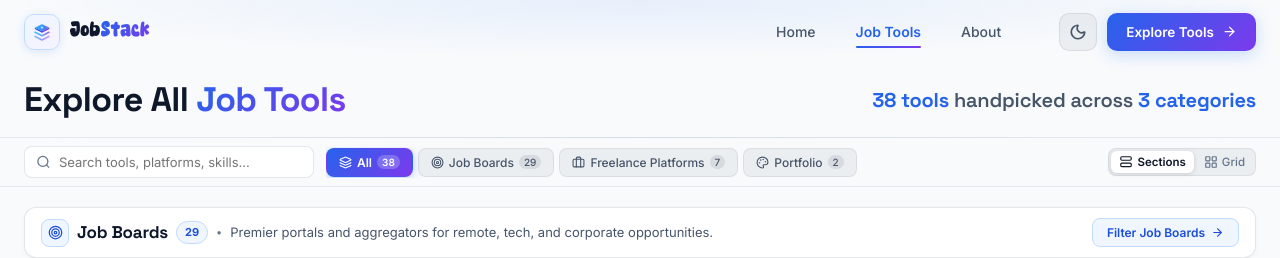
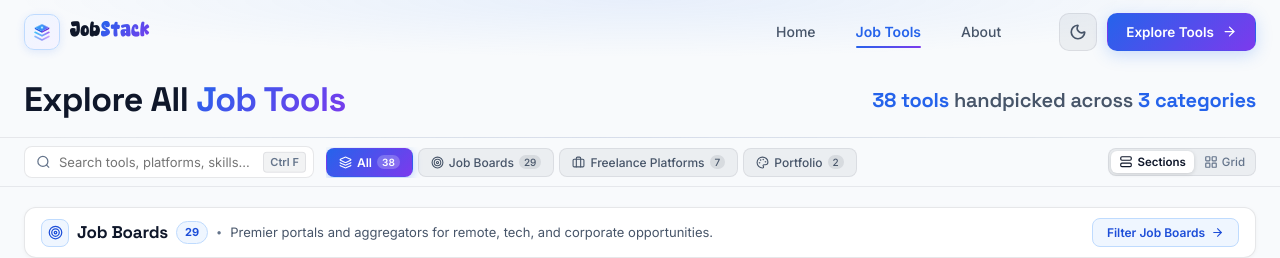
Before and after one commit to RenishBhuva07/JobStack, a React (Vite) app: page / in a window 1280 px wide. Both pictures are taken after a click on the button "Job Tools". Shown: the top 258 px of the page. Built offline with nearby package versions, Linux system fonts and the light colour scheme.

Commit message:
[FEAT]: add keyboard shortcut to focus search input in AllToolsPage

```diff
--- a/src/components/AllToolsPage/AllToolsPage.css
+++ b/src/components/AllToolsPage/AllToolsPage.css
@@ -93,7 +93,7 @@
 
 .all-tools-page__search-input {
   width: 100%;
-  padding: 7px 30px 7px 34px;
+  padding: 7px 42px 7px 34px;
   background: var(--bg-card);
   border: 1px solid var(--border-card);
   border-radius: 8px;
@@ -108,6 +108,28 @@
   border-color: rgba(59, 130, 246, 0.6);
   background: var(--bg-input-focus);
   box-shadow: 0 0 0 2px var(--accent-blue-glow);
+}
+
+.all-tools-page__search-kbd {
+  position: absolute;
+  right: 8px;
+  top: 50%;
+  transform: translateY(-50%);
+  display: inline-flex;
+  align-items: center;
+  justify-content: center;
+  padding: 1px 6px;
+  font-family: inherit;
+  font-size: 11px;
+  font-weight: 600;
+  color: var(--text-muted);
+  background: var(--bg-chip);
+  border: 1px solid var(--border-subtle);
+  border-radius: 4px;
+  pointer-events: none;
+  user-select: none;
+  line-height: 1.5;
+  transition: opacity 0.15s ease;
 }
 
 .all-tools-page__search-clear {
--- a/src/components/AllToolsPage/AllToolsPage.tsx
+++ b/src/components/AllToolsPage/AllToolsPage.tsx
@@ -1,4 +1,4 @@
-import { useState, useMemo } from "react";
+import { useState, useMemo, useRef, useEffect } from "react";
 import { X, Search, ArrowRight } from "lucide-react";
 import type { Tool } from "../../types";
 import ToolGrid from "../ToolGrid/ToolGrid";
@@ -33,6 +33,40 @@ export default function AllToolsPage({
   const [activeCategory, setActiveCategory] = useState(initialCategory);
   const [searchQuery, setSearchQuery] = useState("");
   const [viewMode, setViewMode] = useState<"sections" | "grid">("sections");
+  const [isSearchFocused, setIsSearchFocused] = useState(false);
+  const [isMac, setIsMac] = useState(false);
+  const searchInputRef = useRef<HTMLInputElement>(null);
+
+  useEffect(() => {
+    setIsMac(/(Mac|iPhone|iPod|iPad)/i.test(navigator.userAgent));
+  }, []);
+
+  // Global keyboard shortcuts: Cmd+F (Mac) or Ctrl+F (Windows/Linux) focuses search
+  useEffect(() => {
+    const handleGlobalKeyDown = (e: KeyboardEvent) => {
+      const isModifier = e.metaKey || e.ctrlKey;
+      const isFKey = e.key.toLowerCase() === "f" || e.code === "KeyF";
+
+      if (isModifier && isFKey) {
+        // Do not intercept if a modal or dialog overlay is open
+        const isModalOpen = Boolean(
+          document.querySelector(".tool-detail-modal-overlay, [role='dialog']")
+        );
+        if (isModalOpen) return;
+
+        // Prevent browser's native find-in-page dialog
+        e.preventDefault();
+
+        if (searchInputRef.current) {
+          searchInputRef.current.focus();
+          searchInputRef.current.select();
+        }
+      }
+    };
+
+    window.addEventListener("keydown", handleGlobalKeyDown);
+    return () => window.removeEventListener("keydown", handleGlobalKeyDown);
+  }, []);
 
   const handleSelectCategory = (cat: string) => {
     setActiveCategory(cat);
@@ -131,7 +165,7 @@ export default function AllToolsPage({
       <div className="all-tools-page__toolbar">
         <div className="container all-tools-page__toolbar-inner">
           {/* Search Box */}
-          <div className="all-tools-page__search-wrap">
+          <div className="all-tools-page__search-wrap" role="search">
             <svg
               className="all-tools-page__search-icon"
               width="15"
@@ -145,17 +179,39 @@ export default function AllToolsPage({
               <path d="m21 21-4.35-4.35" />
             </svg>
             <input
+              ref={searchInputRef}
               type="text"
               className="all-tools-page__search-input"
               placeholder="Search tools, platforms, skills..."
               value={searchQuery}
               onChange={(e) => setSearchQuery(e.target.value)}
-              aria-label="Search tools"
+              onFocus={() => setIsSearchFocused(true)}
+              onBlur={() => setIsSearchFocused(false)}
+              onKeyDown={(e) => {
+                if (e.key === "Escape") {
+                  e.preventDefault();
+                  searchInputRef.current?.blur();
+                }
+              }}
+              aria-label={`Search tools (Press ${isMac ? "⌘F" : "Ctrl+F"} to focus, Esc to blur)`}
+              aria-keyshortcuts="Control+F Meta+F"
             />
+            {!searchQuery && !isSearchFocused && (
+              <kbd
+                className="all-tools-page__search-kbd"
+                aria-hidden="true"
+                title={`Press ${isMac ? "Cmd+F" : "Ctrl+F"} to search`}
+              >
+                {isMac ? "⌘F" : "Ctrl F"}
+              </kbd>
+            )}
             {searchQuery && (
               <button
                 className="all-tools-page__search-clear"
-                onClick={() => setSearchQuery("")}
+                onClick={() => {
+                  setSearchQuery("");
+                  searchInputRef.current?.focus();
+                }}
                 aria-label="Clear search"
               >
                 <X size={12} strokeWidth={2.5} />
```
